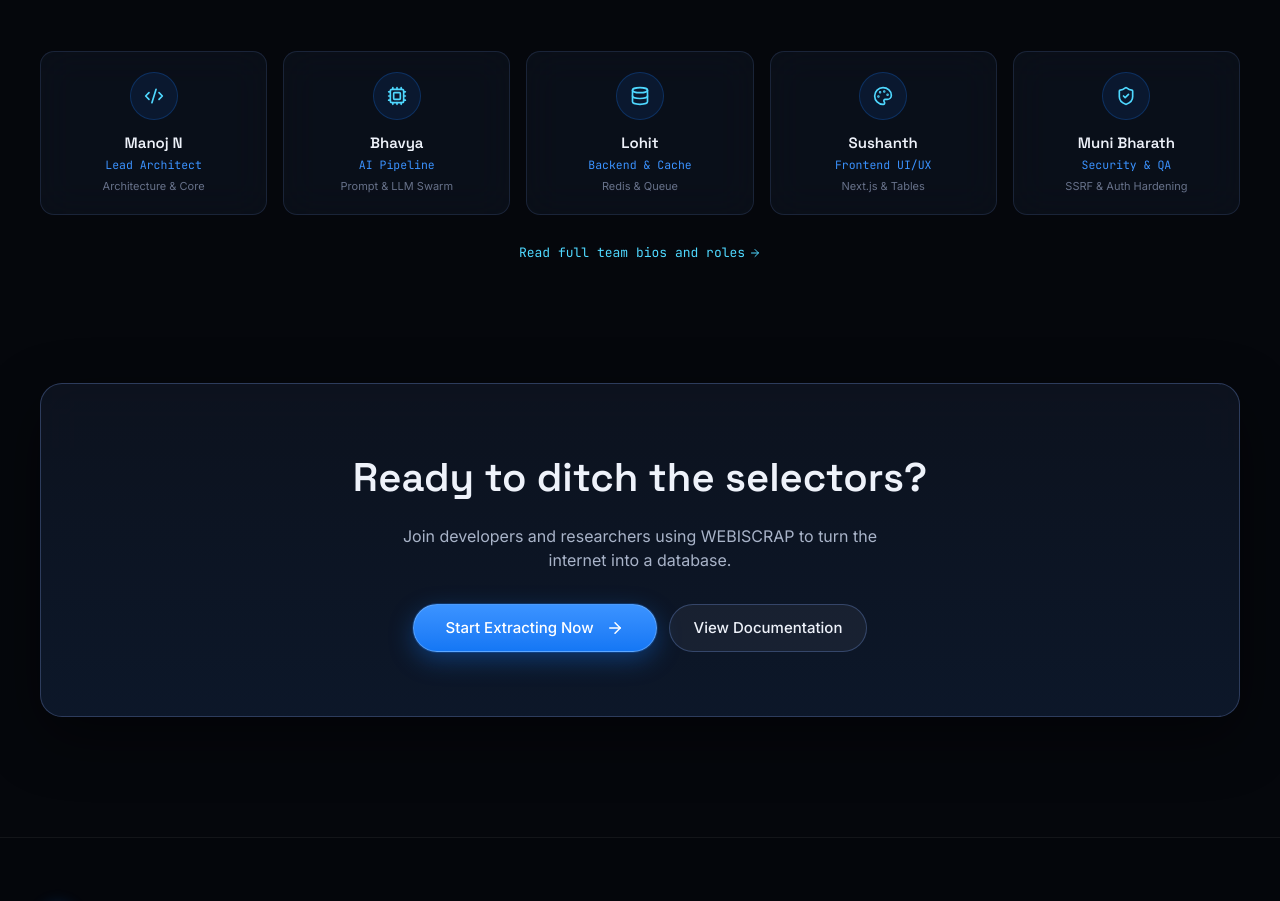
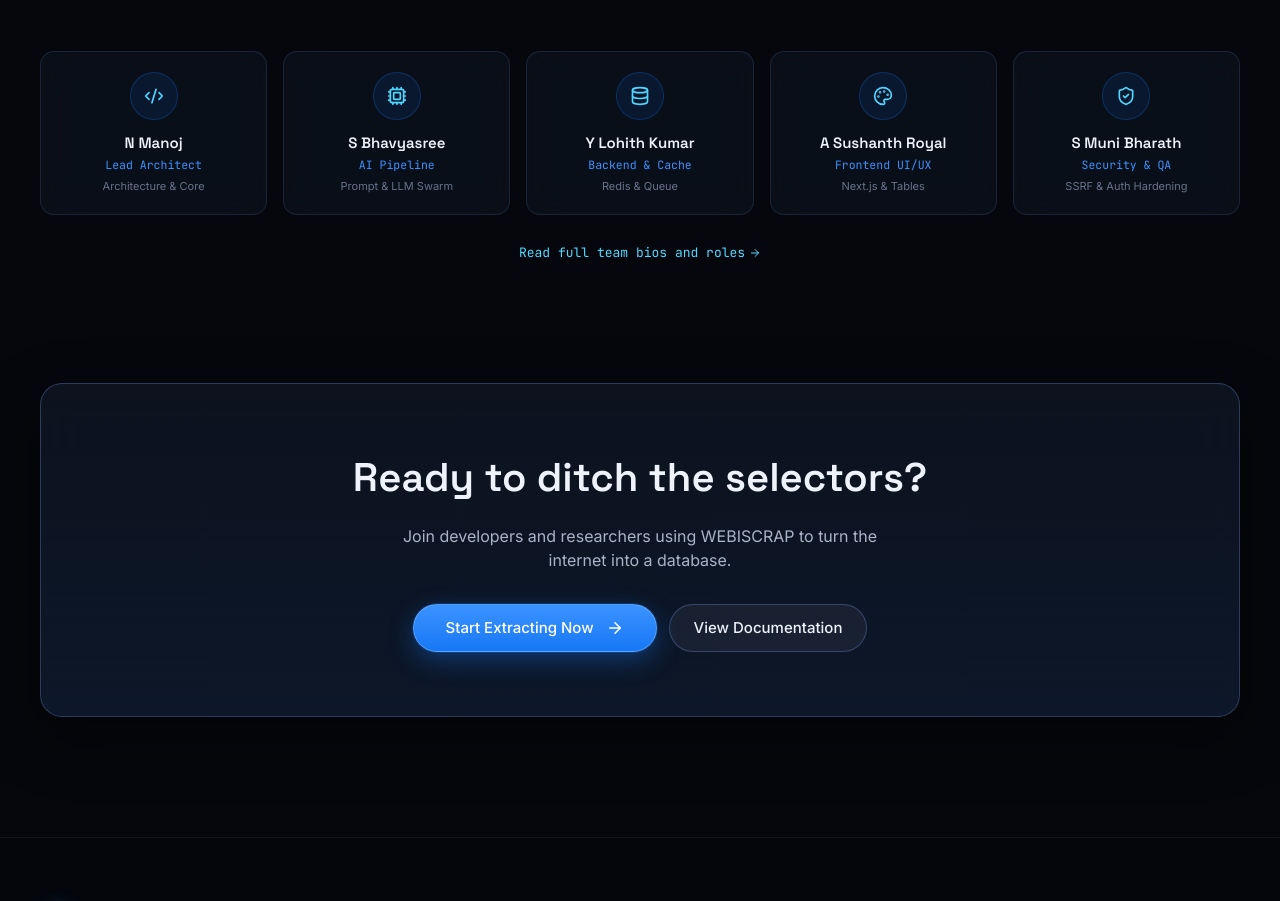
Before and after one commit to manoj-n-dev/WEBISCRAP, a Next.js app in the folder apps/frontend/: page / in a window 1280 px wide. Shown: the part 3443-4344 px from the top of the page. Built offline with nearby package versions, Linux system fonts and the light colour scheme; no server answers.

Commit message:
chore(team): update team member display names (T-01..T-03)

```diff
--- a/apps/frontend/src/app/(marketing)/creators/page.tsx
+++ b/apps/frontend/src/app/(marketing)/creators/page.tsx
@@ -35,7 +35,7 @@
 
 const teamMembers = [
   {
-    name: "Manoj N",
+    name: "N Manoj",
     role: "Lead Full-Stack Architect & Project Lead",
     focus: "System Architecture, FastAPI Orchestrator, Next.js 16 UI, Deployment",
     icon: Code2,
@@ -44,7 +44,7 @@
     github: "https://github.com/manoj-n-dev",
   },
   {
-    name: "Bhavya",
+    name: "S Bhavyasree",
     role: "AI Agent Pipeline & Prompt Engineer",
     focus: "LLM Schema Alignment, Groq Key Rotation Pool, Extraction Prompts",
     icon: Cpu,
@@ -53,7 +53,7 @@
     github: "https://github.com/team3c23",
   },
   {
-    name: "Lohit",
+    name: "Y Lohith Kumar",
     role: "Backend & Distributed Cache Engineer",
     focus: "Redis Session Memory, Payload Compression, Async Queue Workers",
     icon: Database,
@@ -62,7 +62,7 @@
     github: "https://github.com/team3c23",
   },
   {
-    name: "Sushanth",
+    name: "A Sushanth Royal",
     role: "Frontend UI/UX & Data Visualization",
     focus: "TanStack Table Integration, Multi-Format Exports, HUD Components",
     icon: Palette,
@@ -71,7 +71,7 @@
     github: "https://github.com/team3c23",
   },
   {
-    name: "Muni Bharath",
+    name: "S Muni Bharath",
     role: "Security & QA Engineer",
     focus: "SSRF & DNS Defense, Token Blacklisting, E2E Integration Testing",
     icon: ShieldCheck,
--- a/apps/frontend/src/app/(marketing)/page.tsx
+++ b/apps/frontend/src/app/(marketing)/page.tsx
@@ -205,11 +205,11 @@
 
           <div className="grid grid-cols-2 sm:grid-cols-3 lg:grid-cols-5 gap-[16px]">
             {[
-              { name: "Manoj N", role: "Lead Architect", icon: Code2, focus: "Architecture & Core" },
-              { name: "Bhavya", role: "AI Pipeline", icon: Cpu, focus: "Prompt & LLM Swarm" },
-              { name: "Lohit", role: "Backend & Cache", icon: Database, focus: "Redis & Queue" },
-              { name: "Sushanth", role: "Frontend UI/UX", icon: Palette, focus: "Next.js & Tables" },
-              { name: "Muni Bharath", role: "Security & QA", icon: ShieldCheck, focus: "SSRF & Auth Hardening" },
+              { name: "N Manoj", role: "Lead Architect", icon: Code2, focus: "Architecture & Core" },
+              { name: "S Bhavyasree", role: "AI Pipeline", icon: Cpu, focus: "Prompt & LLM Swarm" },
+              { name: "Y Lohith Kumar", role: "Backend & Cache", icon: Database, focus: "Redis & Queue" },
+              { name: "A Sushanth Royal", role: "Frontend UI/UX", icon: Palette, focus: "Next.js & Tables" },
+              { name: "S Muni Bharath", role: "Security & QA", icon: ShieldCheck, focus: "SSRF & Auth Hardening" },
             ].map((m, i) => (
               <Card key={i} className="p-[20px] bg-panel text-center hover:border-signal-400/40 transition-all flex flex-col items-center justify-between">
                 <div className="w-[48px] h-[48px] rounded-full bg-[rgba(20,119,245,0.1)] border border-[rgba(20,119,245,0.25)] flex items-center justify-center text-cyan mb-[12px]">
```
Also changed, not shown: 1 other file (tests, documents, lock files or other folders).
